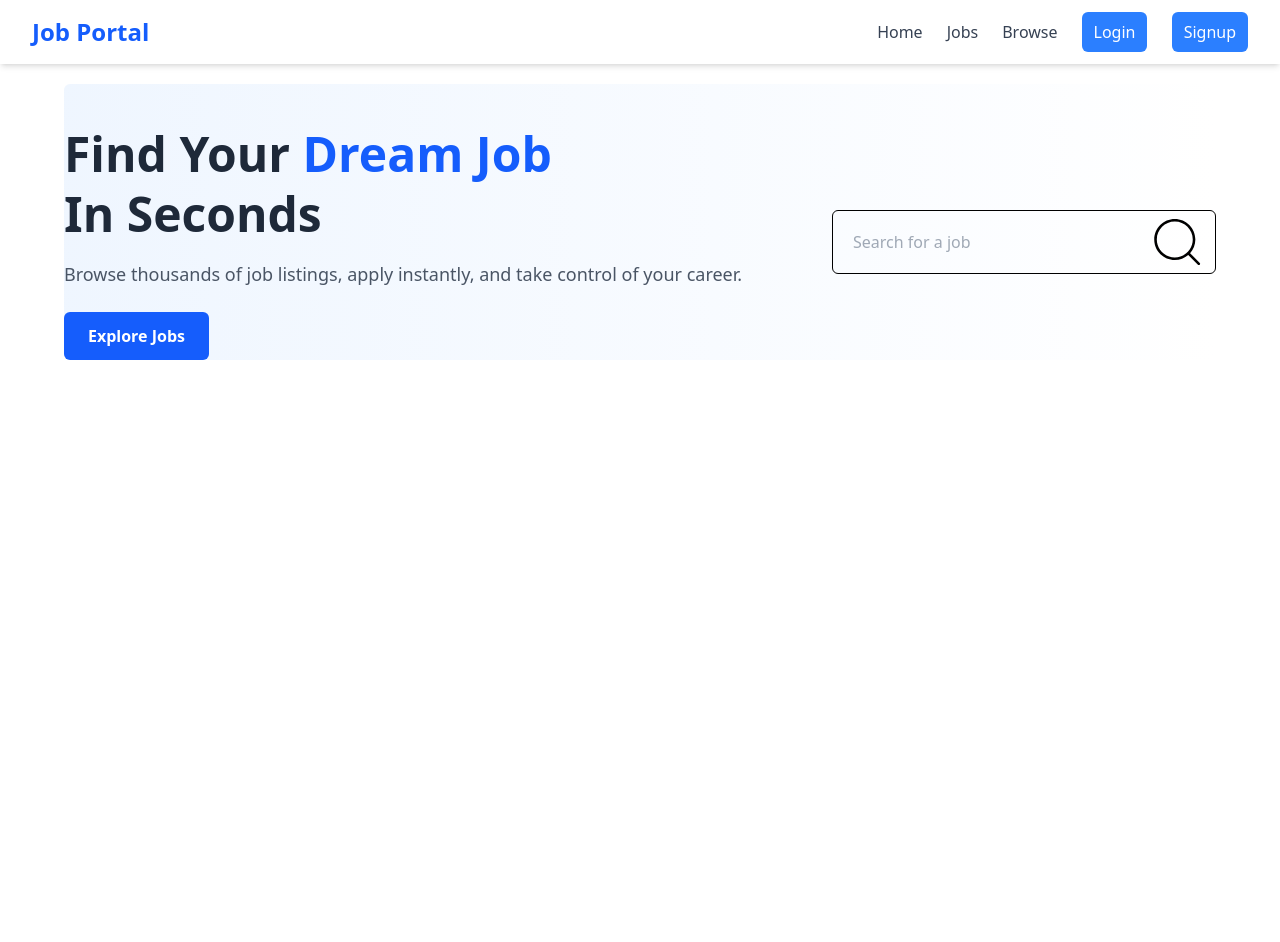
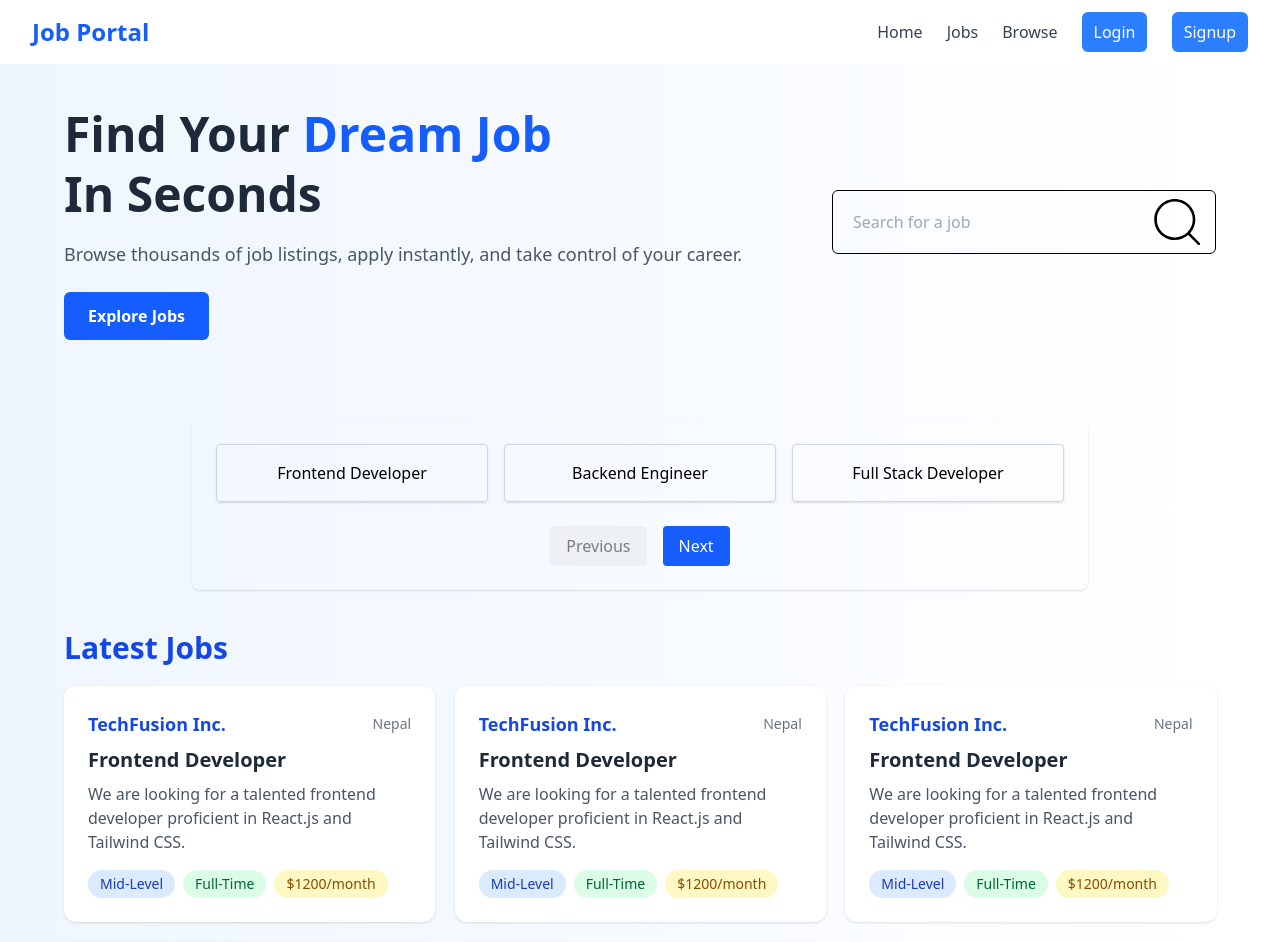
Before and after one commit to iamaayush-git/Job-Portal, a React (Vite) app in the folder frontend/: page / in a window 1280 px wide. Shown: the top 942 px of the page. Before the commit the page ends 800 px from the top, so only its background shows below. Built offline with nearby package versions, Linux system fonts and the light colour scheme.

Commit message:
started jobs page

```diff
--- a/frontend/src/App.jsx
+++ b/frontend/src/App.jsx
@@ -4,15 +4,17 @@ import { Routes, Route } from "react-router-dom"
 import Home from './pages/Home.jsx'
 import Login from "./pages/Login.jsx"
 import Signup from './pages/Signup.jsx'
+import Jobs from './pages/Jobs.jsx'
 
 
 const App = () => {
   return (
     <>
       <Navbar />
-      <div>
+      <div className='bg-gradient-to-r from-blue-50 to-white'>
         <Routes>
           <Route path='/' element={<Home />} />
+          <Route path='/jobs' element={<Jobs />} />
           <Route path='/login' element={<Login />} />
           <Route path='/signup' element={<Signup />} />
         </Routes>
--- /dev/null
+++ b/frontend/src/components/Carousel.jsx
@@ -0,0 +1,68 @@
+// src/components/JobCarousel.jsx
+import React, { useState } from 'react';
+
+const jobTitles = [
+  'Frontend Developer',
+  'Backend Engineer',
+  'Full Stack Developer',
+  'Data Scientist',
+  'UI/UX Designer',
+  'Project Manager',
+  'DevOps Engineer',
+  'Mobile App Developer',
+  'QA Tester',
+];
+
+const ITEMS_PER_PAGE = 3;
+
+const Carousel = () => {
+  const [startIndex, setStartIndex] = useState(0);
+
+  const handlePrev = () => {
+    setStartIndex((prev) => Math.max(prev - ITEMS_PER_PAGE, 0));
+  };
+
+  const handleNext = () => {
+    if (startIndex + ITEMS_PER_PAGE < jobTitles.length) {
+      setStartIndex((prev) => prev + ITEMS_PER_PAGE);
+    }
+  };
+
+  const visibleJobs = jobTitles.slice(startIndex, startIndex + ITEMS_PER_PAGE);
+
+  return (
+    <>
+      <div className="w-full md:w-[70vw] mx-auto mt-10 p-6 bg-transparent rounded-lg shadow">
+        <div className="w-full grid grid-cols-1 sm:grid-cols-3 gap-4 text-center mb-6">
+          {visibleJobs.map((job, idx) => (
+            <div
+              key={idx}
+              className="cursor-pointer text-md p-4 border text-nowrap border-gray-300 rounded shadow-sm hover:bg-blue-50 transition"
+            >
+              {job}
+            </div>
+          ))}
+        </div>
+
+        <div className="flex justify-center gap-4">
+          <button
+            onClick={handlePrev}
+            disabled={startIndex === 0}
+            className="px-4 py-2 bg-gray-200 rounded hover:bg-gray-300 disabled:opacity-50"
+          >
+            Previous
+          </button>
+          <button
+            onClick={handleNext}
+            disabled={startIndex + ITEMS_PER_PAGE >= jobTitles.length}
+            className="px-4 py-2 bg-blue-600 text-white rounded hover:bg-blue-700 disabled:opacity-50"
+          >
+            Next
+          </button>
+        </div>
+      </div>
+    </>
+  );
+};
+
+export default Carousel;
--- a/frontend/src/components/HeroSection.jsx
+++ b/frontend/src/components/HeroSection.jsx
@@ -3,7 +3,7 @@ import { CiSearch } from "react-icons/ci";
 
 const HeroSection = () => {
   return (
-    <section className="bg-gradient-to-r from-blue-50 to-white pt-10 mt-5 rounded-md">
+    <section className="py-10 rounded-md">
       <div className="max-w-7xl mx-auto flex flex-col-reverse md:flex-row items-center gap-10">
         <div className="flex-1 text-center md:text-left">
           <h1 className="text-4xl md:text-5xl font-bold text-gray-800 leading-tight">
--- /dev/null
+++ b/frontend/src/components/JobCard.jsx
@@ -0,0 +1,46 @@
+import React from 'react'
+
+const JobCard = () => {
+
+  const jobs = {
+    company: "TechFusion Inc.",
+    country: "Nepal",
+    title: "Frontend Developer",
+    description: "We are looking for a talented frontend developer proficient in React.js and Tailwind CSS.",
+    position: "Mid-Level",
+    type: "Full-Time",
+    salary: "Rs.120000"
+
+  }
+
+  return (
+    <div className="w-[full] md:w-[26vw] mx-auto bg-white rounded-xl shadow p-6 hover:shadow-lg transition">
+      <div className="mb-2 flex justify-between items-center">
+        <h3 className="text-lg font-semibold text-blue-700">{jobs.company}</h3>
+        <span className="text-sm text-gray-500">{jobs.country}</span>
+      </div>
+
+      <h2 className="text-xl font-bold text-gray-800 mb-2">{jobs.title}</h2>
+
+      <p className="text-gray-600 mb-4">{jobs.description}</p>
+
+      <div className="grid grid-cols-3 gap-2">
+        <span className="px-3 py-1 text-sm bg-blue-100 text-blue-800 rounded-full">
+          {jobs.position}
+        </span>
+        <span className="px-3 py-1 text-sm bg-green-100 text-green-800 rounded-full">
+          {jobs.type}
+        </span>
+        <span className="px-3 py-1 text-sm bg-yellow-100 text-yellow-800 rounded-full">
+          {jobs.salary}
+        </span>
+      </div>
+      <div className='flex items-center justify-center gap-10 mt-5'>
+        <button className='border cursor-pointer px-3 py-2 rounded-md hover:bg-blue-500 hover:text-white duration-150 '>Details</button>
+        <button className='border cursor-pointer px-3 py-2 rounded-md bg-blue-500 text-white hover:bg-blue-700 duration-150 '>Save for Later</button>
+      </div>
+    </div>
+  )
+}
+
+export default JobCard
--- /dev/null
+++ b/frontend/src/components/LatestJobCard.jsx
@@ -0,0 +1,39 @@
+// src/components/JobCard.jsx
+import React from 'react';
+
+const LatestJobCard = ({
+  company = "TechFusion Inc.",
+  country = "Nepal",
+  title = "Frontend Developer",
+  description = "We are looking for a talented frontend developer proficient in React.js and Tailwind CSS.",
+  position = "Mid-Level",
+  type = "Full-Time",
+  salary = "$1200/month"
+}) => {
+  return (
+    <div className="w-[80vw] md:w-[29vw] mx-auto bg-white rounded-xl shadow p-6 hover:shadow-lg transition">
+      <div className="mb-2 flex justify-between items-center">
+        <h3 className="text-lg font-semibold text-blue-700">{company}</h3>
+        <span className="text-sm text-gray-500">{country}</span>
+      </div>
+
+      <h2 className="text-xl font-bold text-gray-800 mb-2">{title}</h2>
+
+      <p className="text-gray-600 mb-4">{description}</p>
+
+      <div className="flex flex-wrap gap-2">
+        <span className="px-3 py-1 text-sm bg-blue-100 text-blue-800 rounded-full">
+          {position}
+        </span>
+        <span className="px-3 py-1 text-sm bg-green-100 text-green-800 rounded-full">
+          {type}
+        </span>
+        <span className="px-3 py-1 text-sm bg-yellow-100 text-yellow-800 rounded-full">
+          {salary}
+        </span>
+      </div>
+    </div>
+  );
+};
+
+export default LatestJobCard;
--- /dev/null
+++ b/frontend/src/components/LatestJobs.jsx
@@ -0,0 +1,18 @@
+import React from 'react'
+import LatestJobCard from './LatestJobCard.jsx';
+
+const LatestJobs = () => {
+  const jobs = [1, 2, 3, 2, 3, 3, 3, 33, 33];
+  return (
+    <div>
+      <p className='text-3xl font-bold mt-10 text-blue-700 '>Latest Jobs</p>
+      <div className='mt-5 grid grid-cols-1 md:grid-cols-3  gap-5'>
+        {jobs.slice(0, 5).map(() => {
+          return <LatestJobCard />
+        })}
+      </div>
+    </div>
+  )
+}
+
+export default LatestJobs
--- a/frontend/src/components/Navbar.jsx
+++ b/frontend/src/components/Navbar.jsx
@@ -22,9 +22,9 @@ const Navbar = () => {
 
           {/* Desktop Menu */}
           <div className="hidden md:flex space-x-6 justify-center items-center">
-            <a href="#home" className="text-gray-700 hover:text-blue-500">Home</a>
-            <a href="#about" className="text-gray-700 hover:text-blue-500">Jobs</a>
-            <a href="#services" className="text-gray-700 hover:text-blue-500">Browse</a>
+            <Link to={"/"} className="text-gray-700 hover:text-blue-500">Home</Link>
+            <Link to={"/jobs"} className="text-gray-700 hover:text-blue-500">Jobs</Link>
+            <Link to={"/services"} className="text-gray-700 hover:text-blue-500">Browse</Link>
             {user ? (<div className='relative group' href="#">
               <img className='w-12 rounded-full cursor-pointer' src="https://cdn.pixabay.com/photo/2015/10/05/22/37/blank-profile-picture-973460_1280.png" alt="" />
               {/* user details */}
@@ -99,9 +99,9 @@ const Navbar = () => {
       {/* Mobile Menu Dropdown */}
       {isOpen && (
         <div className="md:hidden bg-white px-4 pb-4 space-y-2 shadow-md">
-          <a href="#home" className="block text-gray-700 hover:text-blue-500">Home</a>
-          <a href="#about" className="block text-gray-700 hover:text-blue-500">Jobs</a>
-          <a href="#services" className="block text-gray-700 hover:text-blue-500">Browse</a>
+          <Link to={"/"} className="block text-gray-700 hover:text-blue-500">Home</Link>
+          <Link to={"/jobs"} className="block text-gray-700 hover:text-blue-500">Jobs</Link>
+          <Link to={"/services"} className="block text-gray-700 hover:text-blue-500">Browse</Link>
         </div>
       )}
     </nav>
--- a/frontend/src/pages/Home.jsx
+++ b/frontend/src/pages/Home.jsx
@@ -1,10 +1,14 @@
 import React from 'react'
 import HeroSection from '../components/HeroSection'
+import Carousel from '../components/Carousel'
+import LatestJobs from '../components/LatestJobs'
 
 const Home = () => {
   return (
     <div className='w-[90vw] mx-auto'>
       <HeroSection />
+      <Carousel />
+      <LatestJobs />
     </div>
   )
 }
--- /dev/null
+++ b/frontend/src/pages/Jobs.jsx
@@ -0,0 +1,21 @@
+import React from 'react'
+import JobCard from '../components/JobCard'
+
+const Jobs = () => {
+  const jobs = [1, 2, 2, 2, 2, 2, 2, 2, 2];
+
+  return (
+    <div className="w-[95vw] mx-auto  pt-10 md:flex md:justify-center flex-col md:flex-row">
+      <div className='flex-1 text-xl font-bold text-blue-700'>Filter Card</div>
+      <div className='md:flex-7 grid md:grid-cols-3 space-y-3'>
+        {jobs.map(() => {
+          return <JobCard />
+        })}
+
+
+      </div>
+    </div>
+  )
+}
+
+export default Jobs
```
